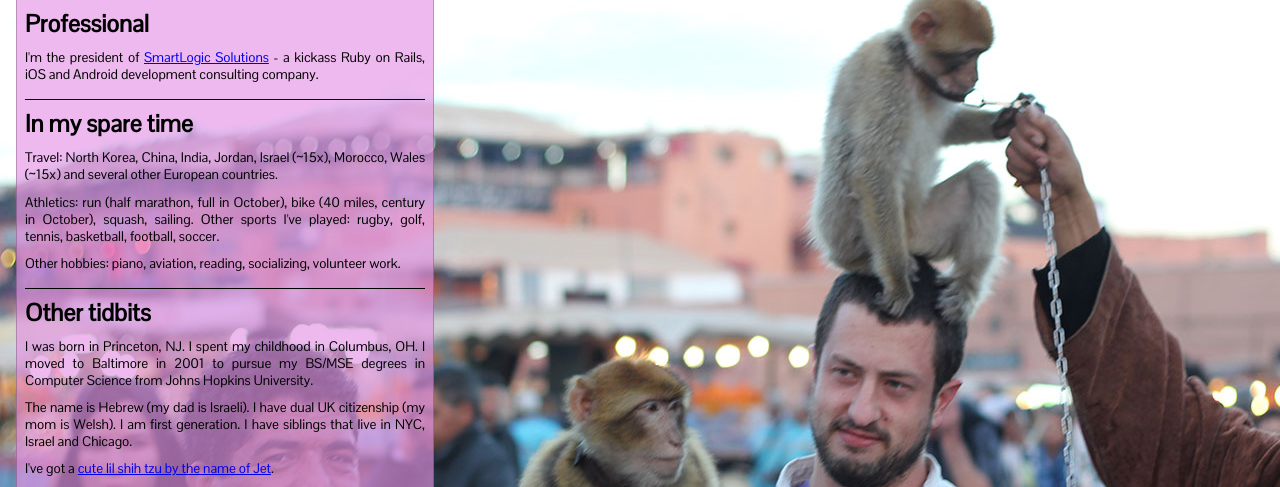
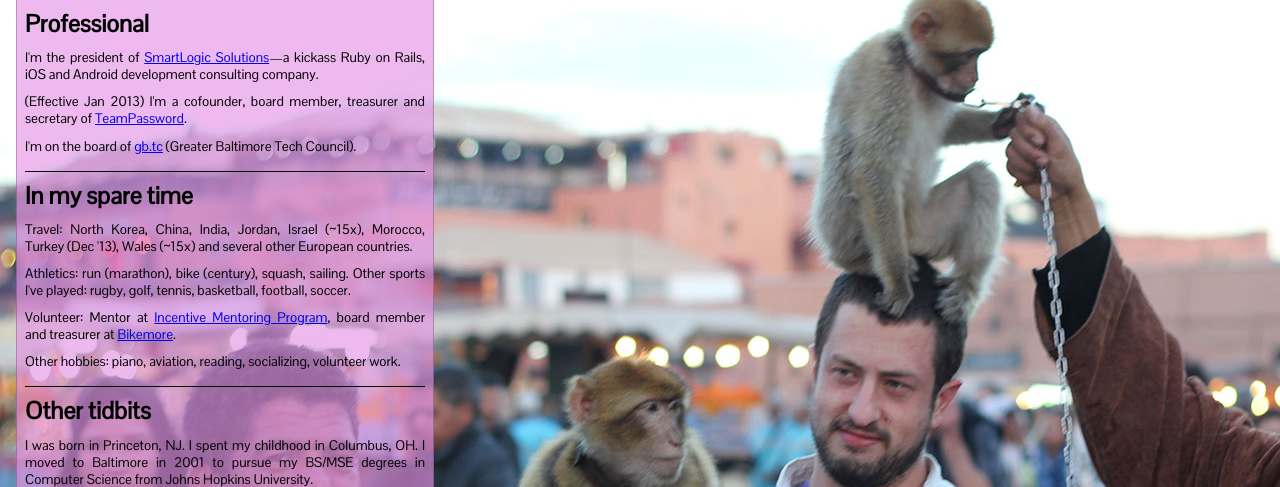
Before and after one commit to yflicker/yflicker.github.com, a plain HTML site: page index.html in a window 1280 px wide. Shown: the part 82-569 px from the top of the page. Drawn offline with Linux system fonts and the light colour scheme.

Commit message:
Updated various copy on the index page.

```diff
--- a/index.html
+++ b/index.html
@@ -65,18 +65,21 @@
 			<h1>Yair Flicker</h1>
 			<article>
 				<h2>Professional</h2>
-				<p>I'm the president of <a href="http://www.smartlogicsolutions.com/">SmartLogic Solutions</a> - a kickass Ruby on Rails, iOS and Android development consulting company.</p>
+        <p>I'm the president of <a href="http://www.smartlogicsolutions.com/">SmartLogic Solutions</a>—a kickass Ruby on Rails, iOS and Android development consulting company.</p>
+        <p>(Effective Jan 2013) I'm a cofounder, board member, treasurer and secretary of <a href="http://teampassword.com/">TeamPassword</a>.</p>
+        <p>I'm on the board of <a href="http://gb.tc/">gb.tc</a> (Greater Baltimore Tech Council).</p>
 			</article>
 			<article>
 				<h2>In my spare time</h2>
-				<p>Travel: North Korea, China, India, Jordan, Israel (~15x), Morocco, Wales (~15x) and several other European countries.</p>
-				<p>Athletics: run (half marathon, full in October), bike (40 miles, century in October), squash, sailing.  Other sports I've played: rugby, golf, tennis, basketball, football, soccer.</p>
+				<p>Travel: North Korea, China, India, Jordan, Israel (~15x), Morocco, Turkey (Dec '13), Wales (~15x) and several other European countries.</p>
+				<p>Athletics: run (marathon), bike (century), squash, sailing.  Other sports I've played: rugby, golf, tennis, basketball, football, soccer.</p>
+        <p>Volunteer: Mentor at <a href="http://incentivementoringprogram.org/">Incentive Mentoring Program</a>, board member and treasurer at <a href="http://bikemore.net/">Bikemore</a>.</p>
 				<p>Other hobbies: piano, aviation, reading, socializing, volunteer work.<p>
 			</article>
 			<article>
 				<h2>Other tidbits</h2>
 				<p>I was born in Princeton, NJ.  I spent my childhood in Columbus, OH.  I moved to Baltimore in 2001 to pursue my BS/MSE degrees in Computer Science from Johns Hopkins University.</p>
-				<p>The name is Hebrew (my dad is Israeli).  I have dual UK citizenship (my mom is Welsh).  I am first generation.  I have siblings that live in NYC, Israel and Chicago.</p>
+				<p>The name is Hebrew (my dad is Israeli).  I have dual UK citizenship (my mom is Welsh).  I am first generation.  I have two siblings that live in Israel and one in Chicago.</p>
 				<p>I've got a <a href="jet.html">cute lil shih tzu by the name of Jet</a>.</p>
 			</article>
 			<article>
```
